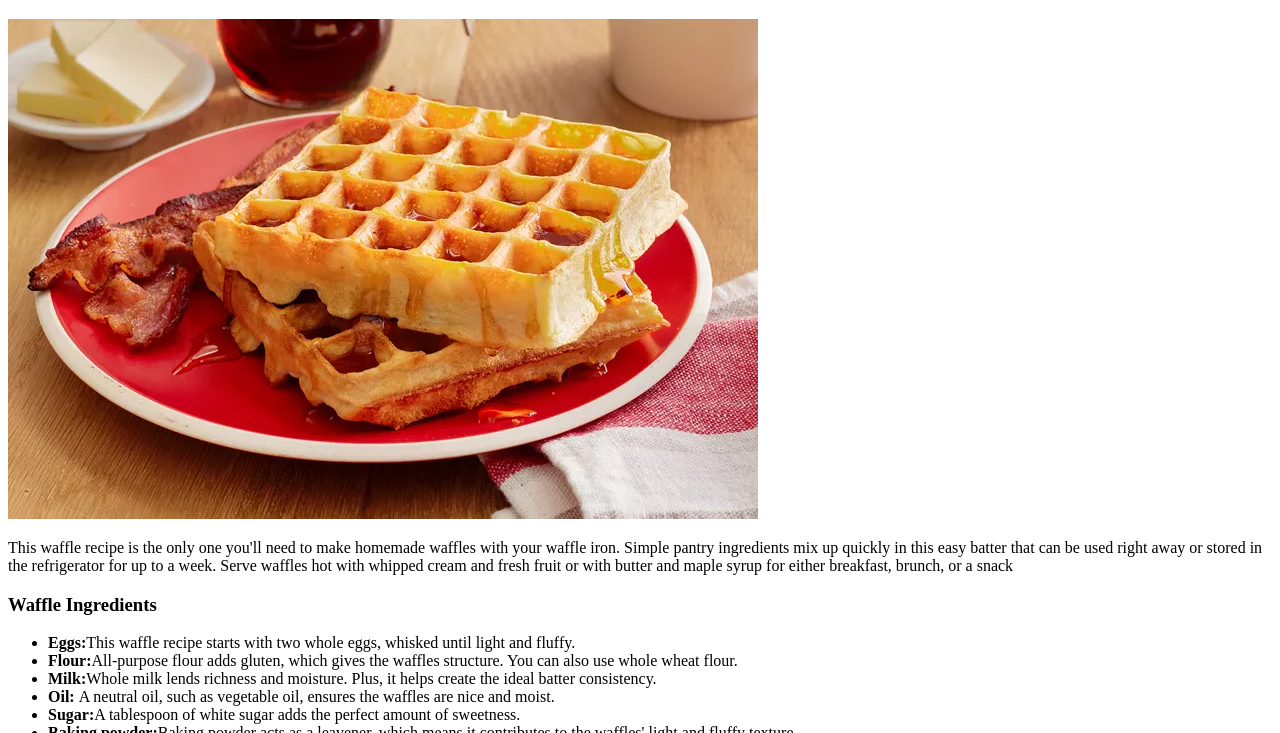
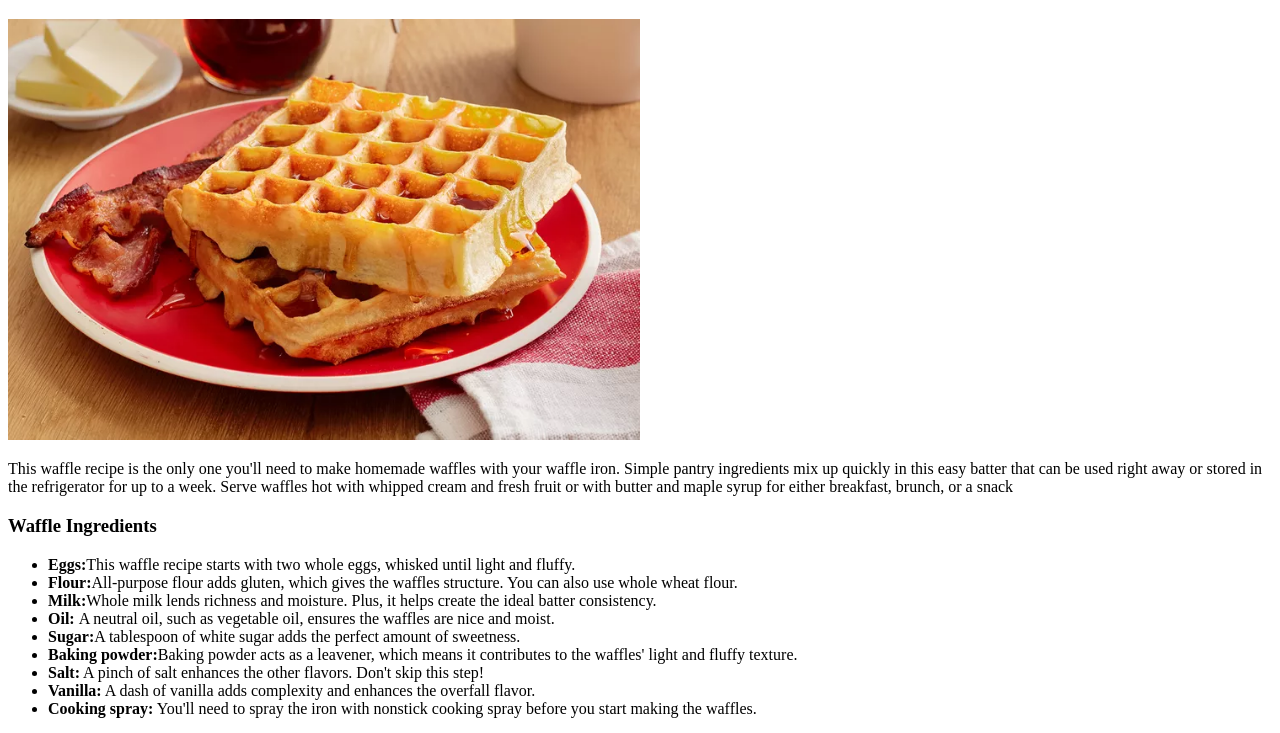
Before and after one commit to Subu-07/odin-recipes, a plain HTML site: page recipes/waffles.html in a window 1280 px wide. Shown: the part 61-794 px from the top of the page. Drawn offline with Linux system fonts and the light colour scheme.

Commit message:
modified:   recipes/waffles.html

```diff
--- a/recipes/waffles.html
+++ b/recipes/waffles.html
@@ -7,7 +7,7 @@
   <body>
     <header><h1>Waffles</h1></header>
     <main>
-      <img src="/images/Waffles.jpg" alt="" srcset="">
+      <img src="../images/Waffles.jpg" alt="waffles" srcset="" style="width:50%;height:40%;">
       <p>
         This waffle recipe is the only one you'll need to make homemade waffles with your waffle iron. Simple pantry ingredients mix up quickly in this easy batter that can be used right away or stored in the refrigerator for up to a week. Serve waffles hot with whipped cream and fresh fruit or with butter and maple syrup for either breakfast, brunch, or a snack
       </p>
```
